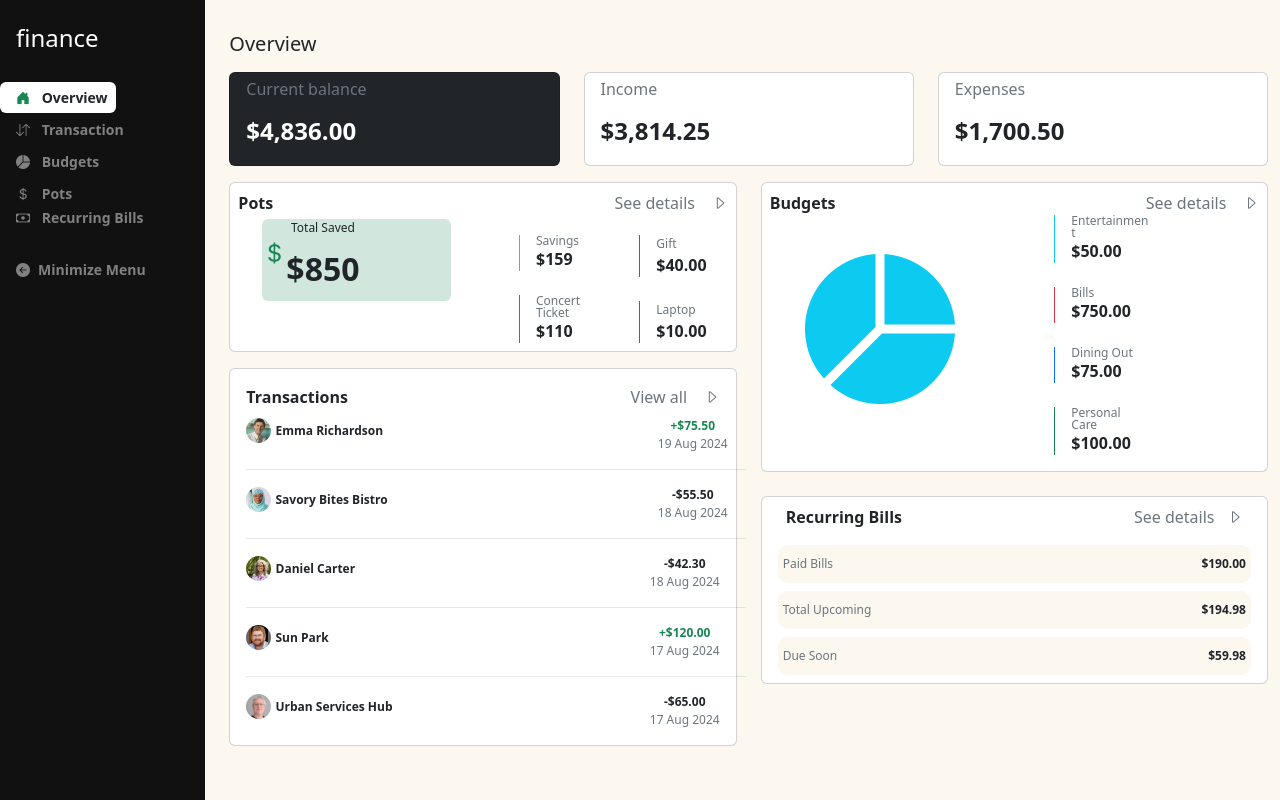
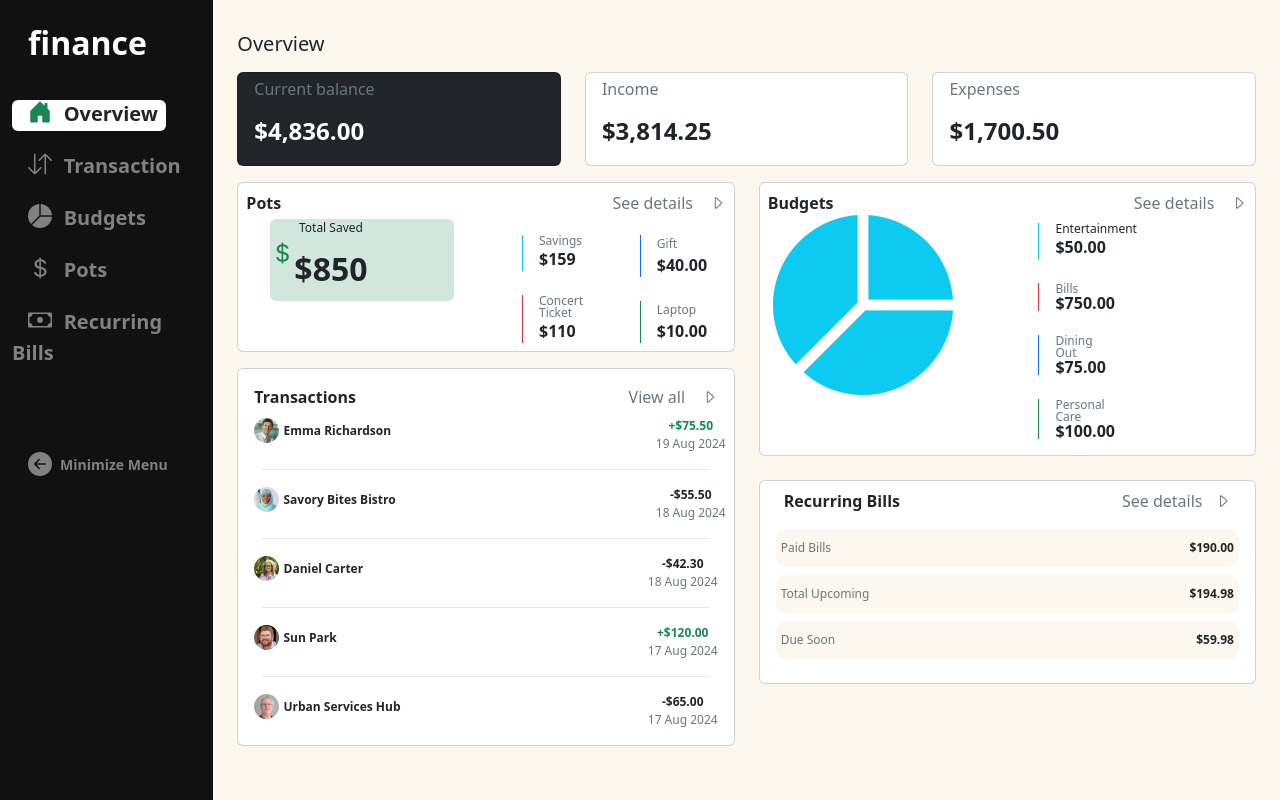
Before and after one commit to Prayz-code/finance-dashboard, a plain HTML site: page index.html in a window 1280 px wide. Drawn offline with nearby package versions, Linux system fonts and the light colour scheme.

Commit message:
seventh commit

```diff
--- a/index.html
+++ b/index.html
@@ -11,47 +11,48 @@
 
 <body>
     <!-- this is the sidebar -->
+    <div class="container-fluid">
         <div class="row vh-100">
             <div class="col-xs-12 col-sm-12 col-md-12 col-lg-2 col-xl-2 order-last order-lg-first sidebar">
                 <div>
                     <div class="text-white fw-bold pt-4 p-3 d-none d-lg-block">
-                    <h4 class="nav-item ">finance</h4>
+                        <h4 class="nav-item fw-bold fs-2">finance</h4>
                     </div>
                     <ul class="nav nav-pills d-lg-block mb-auto">
-                    <li class="nav-item mt-2">
+                        <li class="nav-item mt-2 mb-3">
                             <a href="" class="nav-link bg-white fw-bold text-dark d-flex flex-md-column d-lg-inline align-items-center">
-                            <i class="bi bi-house-door-fill me-2 text-success"></i>
-                            <span class="d-none d-md-block d-lg-inline">Overview</span>
+                                <i class="bi bi-house-door-fill me-2 text-success fw-bold fs-4"></i>
+                                <span class="d-none d-md-block d-lg-inline fw-bold fs-5">Overview</span>
                             </a>
                         </li>
-                    <li class="nav-item mt-2">
+                        <li class="nav-item mt-2 mb-3">
                             <a href="" class="nav-link fw-bold d-flex flex-md-column d-lg-inline align-items-center">
-                            <i class="bi bi-arrow-down-up me-2"></i>
-                            <span class="d-none d-md-block d-lg-inline">Transaction</span>
+                                <i class="bi bi-arrow-down-up me-2 fw-bold fs-4"></i>
+                                <span class="d-none d-md-block d-lg-inline fs-5">Transaction</span>
                             </a>
                         </li>
-                    <li class="nav-item mt-2">
+                        <li class="nav-item mt-2 mb-3">
                             <a href="" class="nav-link fw-bold d-flex flex-md-column d-lg-inline align-items-center">
-                            <i class="bi bi-pie-chart-fill me-2"></i>
-                            <span class="d-none d-md-block d-lg-inline">Budgets</span>
+                                <i class="bi bi-pie-chart-fill me-2 fw-bold fs-4"></i>
+                                <span class="d-none d-md-block d-lg-inline fs-5">Budgets</span>
                             </a>
                         </li>
-                    <li class="nav-item mt-2">
+                        <li class="nav-item mt-2 mb-3">
                             <a href="" class="nav-link fw-bold d-flex flex-md-column d-lg-inline align-items-center">
-                            <i class="bi bi-currency-dollar me-2"></i>
-                            <span class="d-none d-lg-inline d-md-block">Pots</span>
+                                <i class="bi bi-currency-dollar me-2 fw-bold fs-4"></i>
+                                <span class="d-none d-lg-inline d-md-block fs-5">Pots</span>
                             </a>
                         </li>
-                    <li class="nav-item mt-2 d-lg-inline">
+                        <li class="nav-item mt-2 mb-5">
                             <a href="" class="nav-link fw-bold d-flex flex-md-column d-lg-inline align-items-center">
-                            <i class="bi bi-cash me-2"></i>
-                            <span class="d-none d-lg-inline d-md-block">Recurring Bills</span>
+                                <i class="bi bi-cash me-2 fw-bold fs-4"></i>
+                                <span class="d-none d-lg-inline d-md-block fs-5">Recurring Bills</span>
                             </a>
                         </li>
                     </ul>
-                <div class="mt-5 p-3 d-none d-lg-inline">
+                    <div class="p-3 d-none d-lg-inline">
                         <a href="" class="nav-link fw-bold d-flex align-items-center">
-                        <i class="bi bi-arrow-left-circle-fill me-2"></i>
+                            <i class="bi bi-arrow-left-circle-fill me-2 fw-bold fs-4"></i>
                             <span>Minimize Menu</span>
                         </a>
                     </div>
@@ -59,7 +60,6 @@
             </div>
             <!-- Page Content, first row -->
             <div class="col-xs-12 col-sm-12 col-md-12 col-lg-10 col-xl-10 order-first order-lg-last">
-            <div>
                 <div class="container text-start pt-2">
                     <div class="pt-4 mb-3 fw-bold">
                         <h5>Overview</h5>
@@ -87,7 +87,6 @@
                         </div>
                     </div>
                 </div>
-            </div>
                     <!-- second row -->
                 <div class="container text-center mt-3">
                     <div class="row text-center">
@@ -110,7 +109,7 @@
                                         </div>
                                         <div class="col-xs-12 col-sm-12 col-md-12 col-lg-6 col-xl-6">
                                             <div class="row pt-3 ms-2 mb-2">
-                                            <div class="col-6">
+                                                <div class="col">
                                                     <div class="d-block text-start ps-3 border-start border-info">
                                                         <p class="text-secondary lh-1 p-0 m-0" style="font-size: 12px;">Savings</p>
                                                         <span class="fw-bold text-dark p-0 m-0">$159</span>
@@ -122,12 +121,12 @@
                                                     </div>
                                                 </div>
 
-                                            <div class="col-6">
+                                                <div class="col">
                                                     <div class="d-block text-start ps-3 border-start border-primary">
                                                         <p class="text-secondary p-0 m-0" style="font-size: 12px;">Gift</p>
                                                         <span class="fw-bold p-0 m-0">$40.00</span>
-                                                </div>
-                                                <br>
+                                                    </div> <br>
+
                                                     <div class="d-block text-start ps-3 border-start border-success">
                                                         <p class="text-secondary text-start p-0 m-0" style="font-size: 12px;">Laptop</p>
                                                         <span class="fw-bold text-start p-0 m-0">$10.00</span>
@@ -155,7 +154,7 @@
                                             <div class="text-secondary">19 Aug 2024</div>
                                         </div>
                                     </div>
-                                <div class="ps-3"><hr class="line"></div>
+                                       <div class="ms-4 me-4"><hr class="line"></div>
 
                                     <div class="ps-3 pe-2 d-flex justify-content-between">
                                         <div>
@@ -167,7 +166,7 @@
                                             <div class="text-secondary">18 Aug 2024</div>
                                         </div>
                                     </div>
-                                <div class="ps-3"><hr class="line"></div>
+                                    <div class="ms-4 me-4"><hr class="line"></div>
 
                                     <div class="ps-3 pe-3 d-flex justify-content-between">
                                         <div>
@@ -179,7 +178,7 @@
                                             <div class="text-secondary">18 Aug 2024</div>
                                         </div>
                                     </div>
-                                <div class="ps-3"><hr class="line"></div>
+                                    <div class="ms-4 me-4"><hr class="line"></div>
 
                                     <div class="ps-3 pe-3 d-flex justify-content-between">
                                         <div>
@@ -191,7 +190,7 @@
                                             <div class="text-secondary">17 Aug 2024</div>
                                         </div>
                                     </div>
-                                <div class="ps-3"><hr class="line"></div>
+                                    <div class="ms-4 me-4"><hr class="line"></div>
 
                                     <div class="ps-3 pe-3 d-flex justify-content-between">
                                         <div>
@@ -212,38 +211,37 @@
                                     <div class="fw-bold ps-2">Budgets</div>
                                     <div class="text-secondary pe-2">See details&nbsp;&nbsp;&nbsp;&nbsp;<i class="bi bi-caret-right text-secondary"></i></div>
                                 </div>
-                            <div class="col-xs-8 col-sm-8 col-md-6 col-lg-12 col-xl-12">
+                                <div class="col-xs-12 col-sm-12 col-md-12 col-lg-8 col-xl-8">
                                     <div class="row ps-2">
-                                    <div class="col-6">
+                                        <div class="col">
                                             <div class="ball">
-                                            <i class="bi bi-pie-chart-fill text-info me-3"></i>
+                                                <i class="d-block d-flex d-lg-column justify-content-center bi-pie-chart-fill text-info me-3"></i>
                                             </div>
                                         </div>
 
-                                    <div class="col-xs-4 col-sm-4 col-md-6 col-lg-6 col-xl-6">
-                                        <div class="row">
-                                            <div class="">
-                                                <div class="col-6">
-                                                    <div class="d-block text-start ps-3 ms-4 border-start border-info">
-                                                        <p class="text-secondary lh-1 p-0 m-0" style="font-size: 12px;">Entertainment</p>
-                                                        <span class="fw-bold text-dark p-0 m-0">$50.00</span>
+                                        <div class="col-xs-12 col-sm-12 col-md-12 col-lg-4 col-xl-4">
+                                            <div class="row mt-2 ms-1">
+                                                <div class="col">
+                                                    <div class="text-start ps-3 ms-4 border-start border-info">
+                                                        <p class="d-block d-flex d-lg-column lh-1 p-0 m-0" style="font-size: 12px;">Entertainment</p>
+                                                        <span class="d-block d-flex d-lg-column fw-bold text-dark p-0 m-0">$50.00</span>
                                                     </div>
                                                     <br>
-                                                    <div class="d-block text-start ps-3 ms-4 border-start border-danger">
-                                                        <p class="text-secondary lh-1 p-0 m-0" style="font-size: 12px;">Bills</p>
-                                                        <span class="fw-bold text-dark lh-1 p-0 m-0">$750.00</span>
+                                                    <div class="text-start ps-3 ms-4 border-start border-danger">
+                                                        <p class="d-block d-flex d-lg-column text-secondary lh-1 p-0 m-0" style="font-size: 12px;">Bills</p>
+                                                        <span class="d-block d-flex d-lg-column fw-bold text-dark lh-1 p-0 m-0">$750.00</span>
+                                                    </div> <br>
                                                 </div>
+                                                <div class="col">
+                                                    <div>
+                                                        <div class="text-start ps-3 ms-4 border-start border-primary">
+                                                            <p class="d-block d-flex d-lg-column text-secondary lh-1 p-0 m-0" style="font-size: 12px;">Dining Out</p>
+                                                            <span class="d-block d-flex d-lg-column fw-bold p-0 m-0 lh-1">$75.00</span>
                                                         </div>
                                                         <br>
-                                                <div class="col-6">
-                                                    <div class="d-block text-start ps-3 ms-4 border-start border-primary">
-                                                        <p class="text-secondary lh-1 p-0 m-0" style="font-size: 12px;">Dining Out</p>
-                                                        <span class="fw-bold p-0 m-0 lh-1">$75.00</span>
-                                                    </div>
-                                                    <br>
-                                                    <div class="d-block ps-3 ms-4 text-start border-start border-success">
-                                                        <p class="text-secondary lh-1 p-0 m-0" style="font-size: 12px;">Personal Care</p>
-                                                        <span class="fw-bold p-0 m-0 lh-1">$100.00</span>
+                                                        <div class="ps-3 ms-4 text-start border-start border-success">
+                                                            <p class="text-secondary d-block d-flex d-lg-column lh-1 p-0 m-0" style="font-size: 12px;">Personal Care</p>
+                                                            <span class="fw-bold d-block d-flex d-lg-column p-0 m-0 lh-1">$100.00</span>
                                                         </div>
                                                     </div>
                                                 </div>
@@ -278,7 +276,7 @@
                                         </div>
                                     </div>
 
-                                <div class="pb-2">
+                                    <div class="pb-4">
                                         <div class="paid">
                                             <div class="d-flex justify-content-between">
                                                 <div class="text-secondary">Due Soon</div>
@@ -293,6 +291,8 @@
                 </div>
             </div>
         </div>
+    </div>
+
 
     <script src="https://cdn.jsdelivr.net/npm/bootstrap@5.3.8/dist/js/bootstrap.bundle.min.js" integrity="sha384-FKyoEForCGlyvwx9Hj09JcYn3nv7wiPVlz7YYwJrWVcXK/BmnVDxM+D2scQbITxI" crossorigin="anonymous"></script>
 </body>
--- a/style.css
+++ b/style.css
@@ -17,7 +17,7 @@ body{
     }
 
     .ball{
-        font-size: 150px;
+        font-size: 180px;
     }
 
     .emma{
@@ -31,7 +31,7 @@ body{
 
     .line{
        opacity: 0.1;
-        width: 500px;
+        /* width: 500px;    */
     }
 
     .paid{
```
Lines whose indentation alone changed are shown as unchanged.
